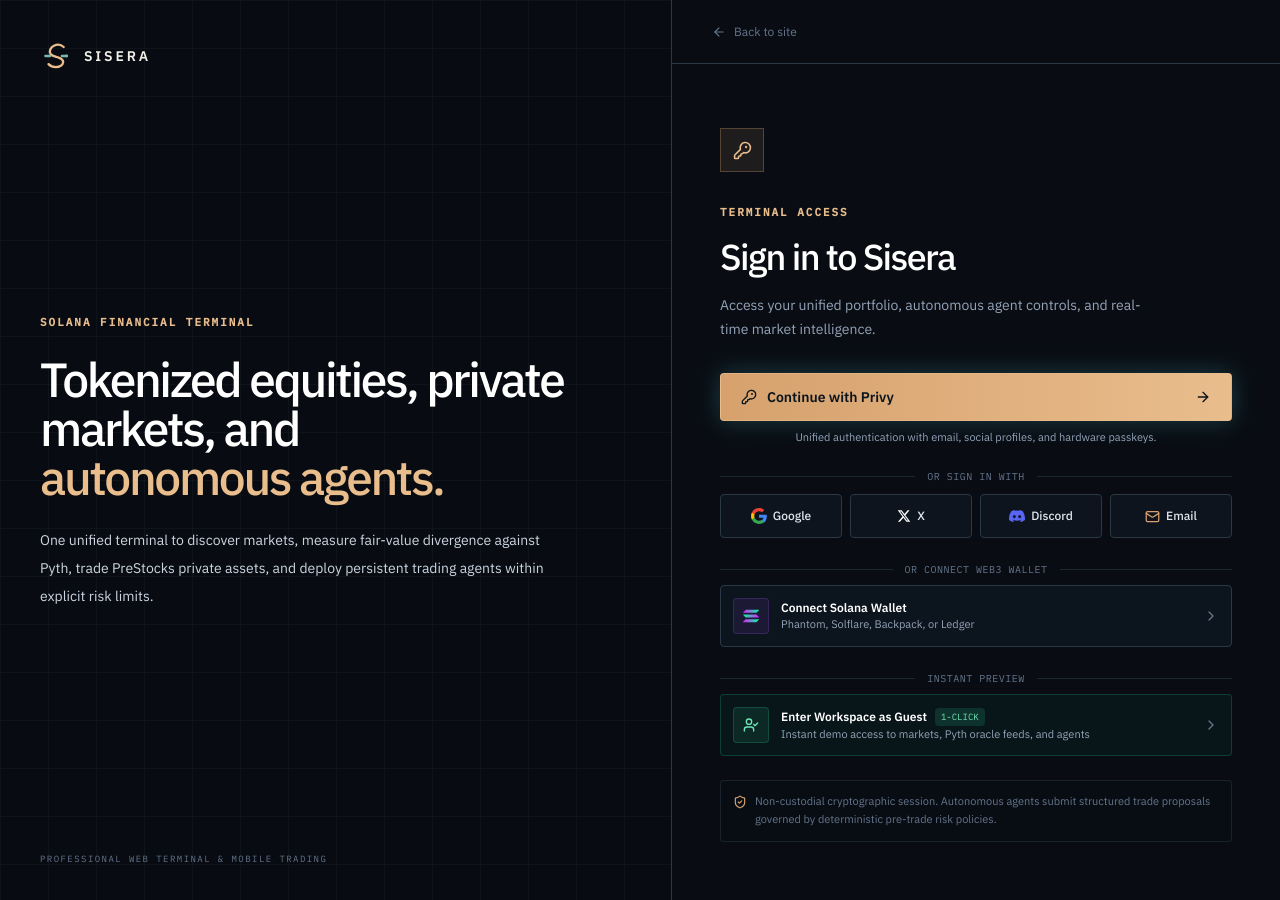
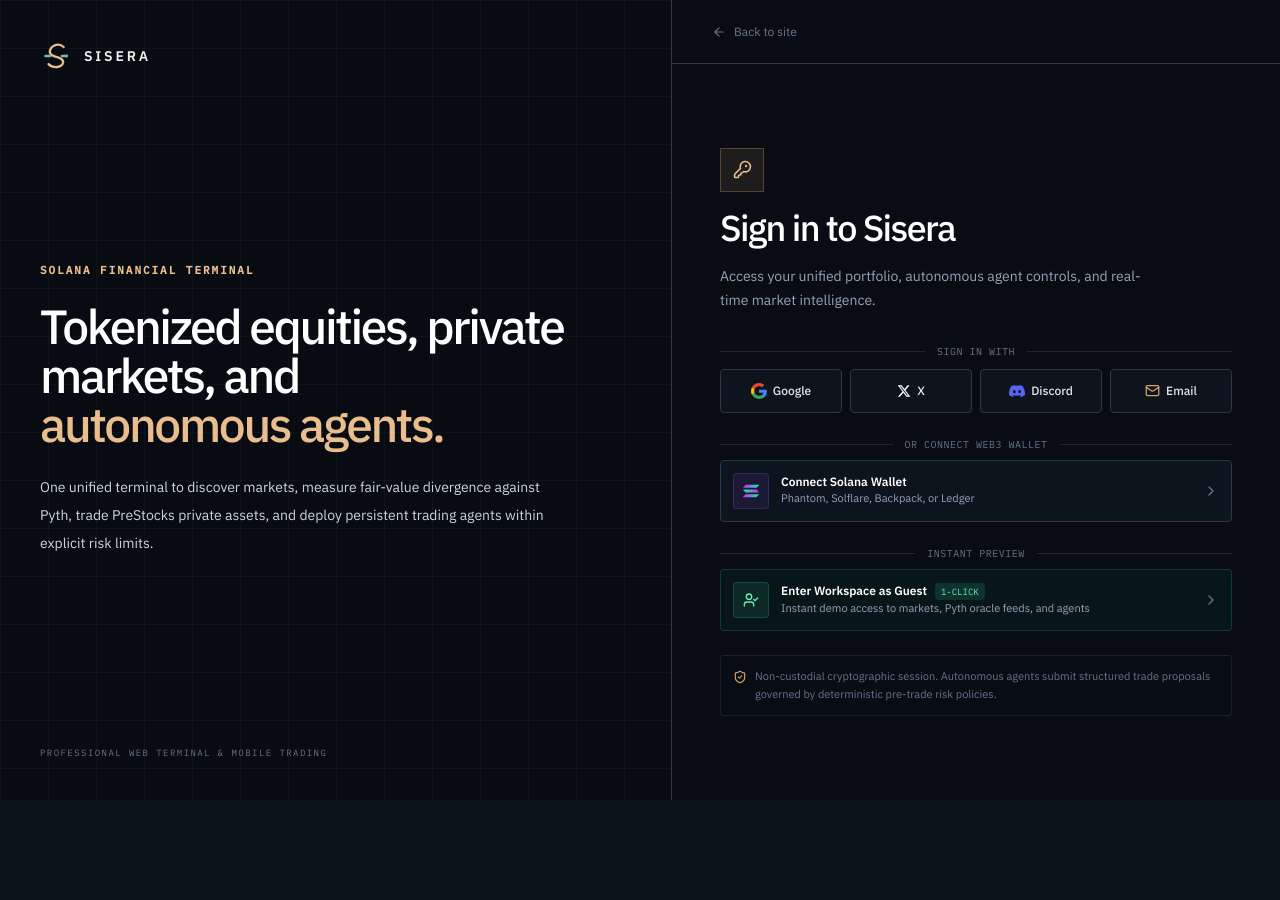
Before and after one commit to UncleTom29/Sisera, a Next.js app in the folder apps/web/: page /sign-in in a window 1280 px wide. Shown: the top 900 px of the page. After the commit the page ends 800 px from the top, so only its background shows below. Built offline with nearby package versions, Linux system fonts and the light colour scheme; no server answers.

Commit message:
refactor: remove terminal access eyebrow and primary continue button, and update sign-in divider text

```diff
--- a/apps/web/app/sign-in/page.tsx
+++ b/apps/web/app/sign-in/page.tsx
@@ -45,7 +45,7 @@
             <div className="grid size-11 place-items-center border border-cyan-400/30 bg-cyan-400/10 text-cyan-300">
               <KeyRound size={19} />
             </div>
-            <p className="mt-8 eyebrow">Terminal Access</p>
+
             <h2 className="mt-4 text-4xl font-medium tracking-[-.045em] text-white">
               Sign in to Sisera
             </h2>
--- a/apps/web/components/privy-sign-in.tsx
+++ b/apps/web/components/privy-sign-in.tsx
@@ -168,7 +168,7 @@
       )}
 
       {/* 1. Primary Unified Continue Button */}
-      <div>
+      {/* <div>
         <button
           type="button"
           onClick={() => handlePrivyLogin()}
@@ -184,10 +184,8 @@
             className="transition-transform duration-200 group-hover:translate-x-1"
           />
         </button>
-        <p className="mt-2 text-center text-[11px] text-slate-400">
-          Unified authentication with email, social profiles, and hardware passkeys.
-        </p>
-      </div>
+
+      </div> */}
 
       {/* 2. Direct Social Buttons (Google, X, Discord, Email) */}
       <div className="space-y-2.5">
@@ -196,7 +194,7 @@
             <div className="w-full border-t border-line/60" />
           </div>
           <span className="relative bg-[#090d13] px-3 font-mono text-[10px] uppercase tracking-wider text-slate-500">
-            or sign in with
+            Sign in with
           </span>
         </div>
 
```
